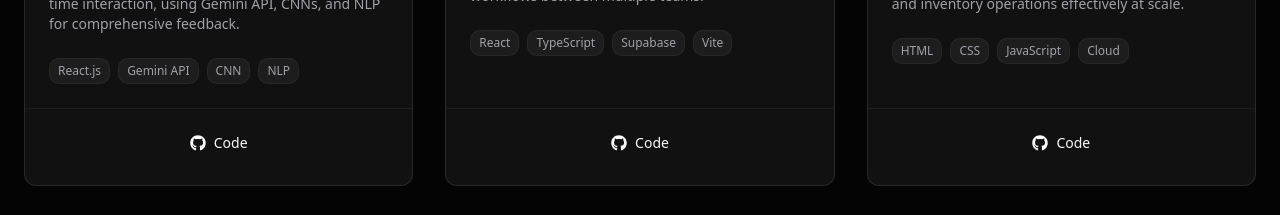
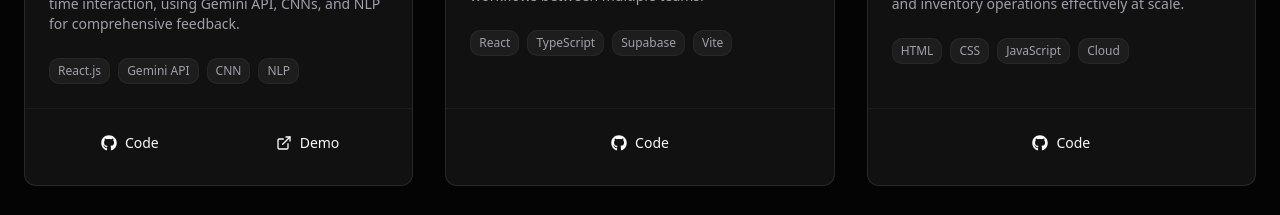
Before and after one commit to Veeresh111/portfolio, a Next.js app in the folder frontend/: page / in a window 1280 px wide. Shown: the part 2100-2315 px from the top of the page. Built offline with nearby package versions, Linux system fonts and the light colour scheme.

Commit message:
Add Live Demo link for AI Mock Interview Application

```diff
--- a/frontend/src/components/sections/Projects.tsx
+++ b/frontend/src/components/sections/Projects.tsx
@@ -19,7 +19,7 @@ const projects = [
     tags: ["React.js", "Gemini API", "CNN", "NLP"],
     category: "AI",
     github: "https://github.com/Veeresh111/AI-Driven-Mock-Interview-Simulator",
-    demo: "#"
+    demo: "https://veeresh111.github.io/AI-Driven-Mock-Interview-Simulator/"
   },
   {
     title: "Enterprise Management System",
```
